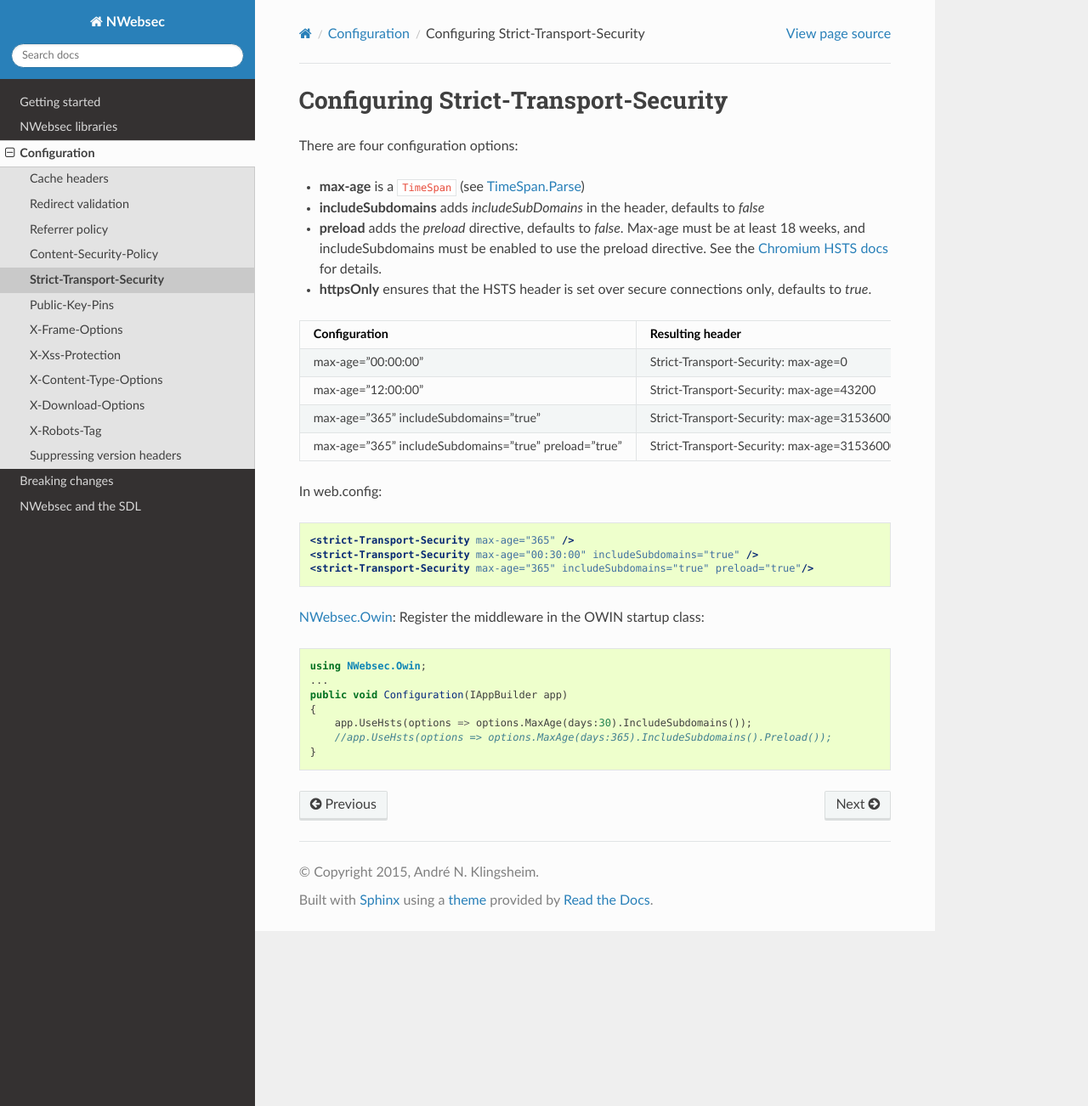
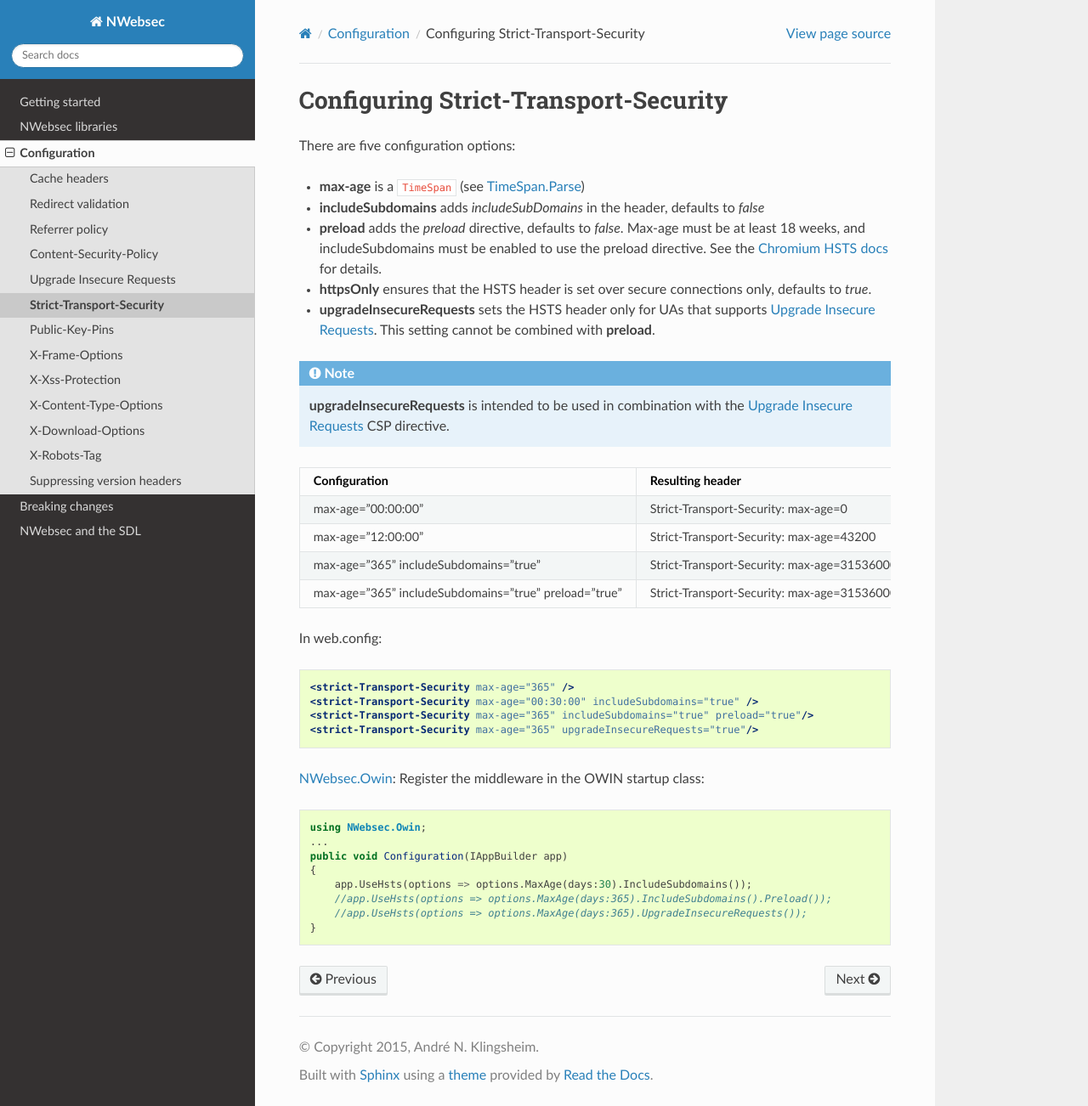
Before and after one commit to NWebsec/Docs, a Sphinx documentation site: the page built from source/nwebsec/Configuring-hsts.rst, in a window 1280 px wide and 1302 px high. Shown: the whole window at 85% size. Built offline with Sphinx 7.4.7 and the Read the Docs theme 2.0.0, drawn with Linux system fonts in a browser that asks for light colours.

Commit message:
Updated docs

```diff
--- a/source/nwebsec/Configuration.rst
+++ b/source/nwebsec/Configuration.rst
@@ -11,6 +11,7 @@
    Redirect validation <Redirect-validation>
    Referrer policy <Configuring-referrerpolicy>
    Content-Security-Policy <Configuring-csp>
+   Upgrade-insecure-requests
    Strict-Transport-Security <Configuring-hsts>
    Public-Key-Pins <Configuring-hpkp>
    X-Frame-Options <Configuring-xfo>
--- a/source/nwebsec/Configuring-hsts.rst
+++ b/source/nwebsec/Configuring-hsts.rst
@@ -2,12 +2,17 @@
 Configuring Strict-Transport-Security
 #####################################
 
-There are four configuration options:
+There are five configuration options:
 
 * **max-age** is a ``TimeSpan`` (see `TimeSpan.Parse <http://msdn.microsoft.com/en-us/library/se73z7b9.aspx>`_)
 * **includeSubdomains** adds *includeSubDomains* in the header, defaults to *false*
 * **preload** adds the *preload* directive, defaults to *false*. Max-age must be at least 18 weeks, and includeSubdomains must be enabled to use the preload directive. See the `Chromium HSTS docs <http://www.chromium.org/sts>`_ for details.
 * **httpsOnly** ensures that the HSTS header is set over secure connections only, defaults to *true*.
+* **upgradeInsecureRequests** sets the HSTS header only for UAs that supports :doc:`Upgrade-insecure-requests`. This setting cannot be combined with **preload**.
+
+.. note::
+
+    **upgradeInsecureRequests** is intended to be used in combination with the :doc:`Upgrade-insecure-requests` CSP directive.
 
 =====================================================   =======================================================================
 Configuration                                           Resulting header
@@ -25,6 +30,8 @@
     <strict-Transport-Security max-age="365" />
     <strict-Transport-Security max-age="00:30:00" includeSubdomains="true" />
     <strict-Transport-Security max-age="365" includeSubdomains="true" preload="true"/>
+    <strict-Transport-Security max-age="365" upgradeInsecureRequests="true"/>
+
 
 :doc:`NWebsec.Owin`: Register the middleware in the OWIN startup class:
 
@@ -36,4 +43,5 @@
     {
         app.UseHsts(options => options.MaxAge(days:30).IncludeSubdomains());
         //app.UseHsts(options => options.MaxAge(days:365).IncludeSubdomains().Preload());
+        //app.UseHsts(options => options.MaxAge(days:365).UpgradeInsecureRequests());
     }
--- a/source/nwebsec/Configuring-referrerpolicy.rst
+++ b/source/nwebsec/Configuring-referrerpolicy.rst
@@ -9,7 +9,7 @@
 .. note::
 
 	Initial browser support for referrer policy is through a meta tag. There have been changes to the policy keywords in the spec, which means that some browsers need to "catch up" with the spec.
-	Chrome has full support per October 2015, and Firefox will follow in November. Edge supports the old keywords in the spec and needs to catch up.
+	Chrome and Firefox are up to date per October 2015. Edge supports the old keywords in the spec and needs to catch up.
 
 NWebsec provides an HtmlHelper that lets you generate a meta tag with the referrer policy.
 
```
Also changed, not shown: source/nwebsec/Upgrade-insecure-requests.rst (added, +72 -0 lines).
